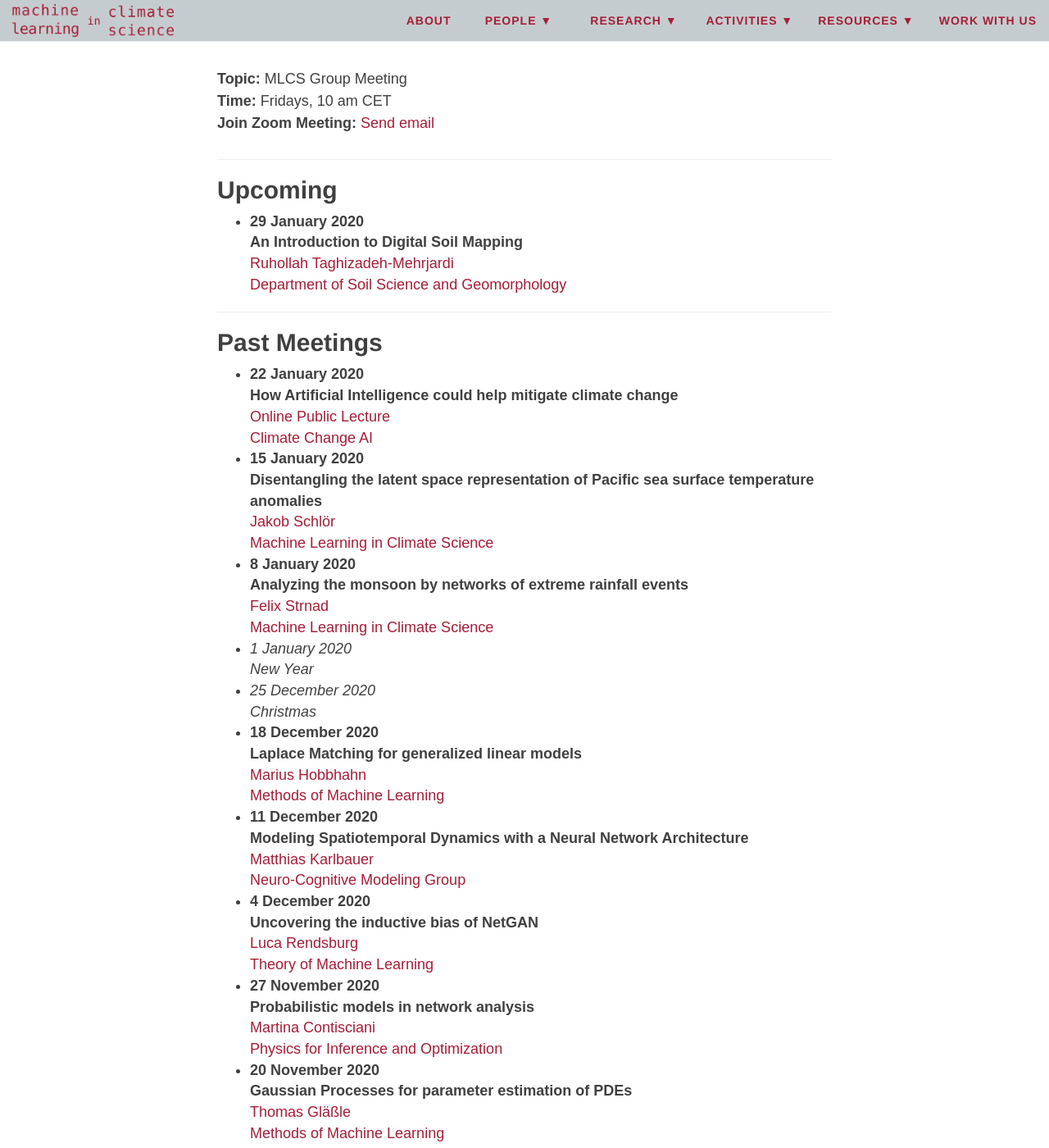
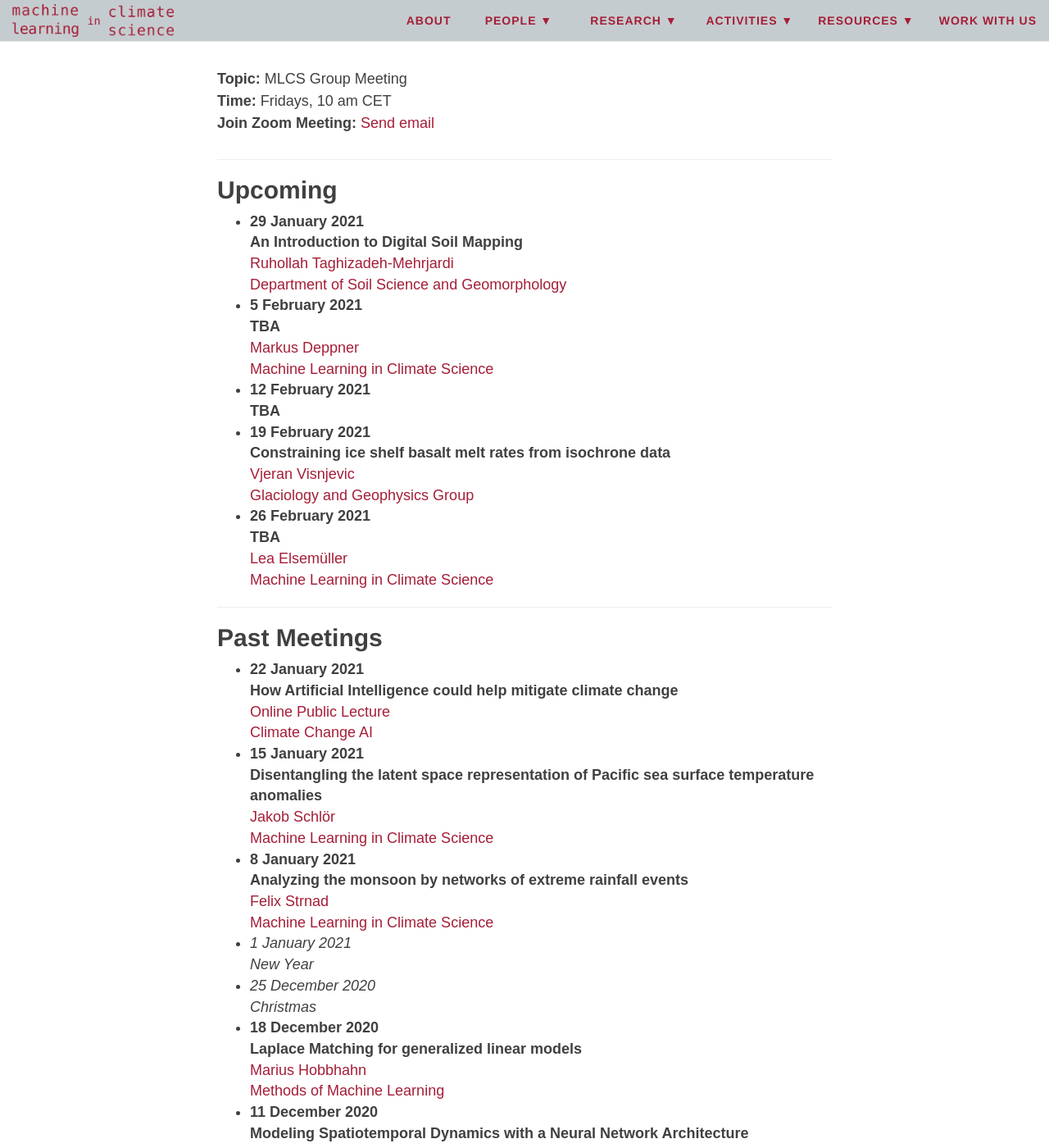
Before and after one commit to mlcs/mlcs.github.io, a Jekyll site: the page built from activities/group-meetings.md, in a window 1280 px wide and 1400 px high, scrolled down 748 px. Shown: the whole window at 82% size. Built offline with Jekyll 4.4.1, drawn with Linux system fonts in a browser that asks for light colours; nearby versions of some CDN libraries.

Commit message:
group metings -> add meetings for February

```diff
--- a/activities/group-meetings.md
+++ b/activities/group-meetings.md
@@ -24,29 +24,44 @@ meetings are entirely on Zoom.
 
 ## Upcoming
 
-+ **29 January 2020**
++ **29 January 2021**
 **An Introduction to Digital Soil Mapping**
 [Ruhollah Taghizadeh-Mehrjardi](https://uni-tuebingen.de/en/113420)
 [Department of Soil Science and Geomorphology](https://uni-tuebingen.de/en/104517)
++ **5 February 2021**
+**TBA**
+[Markus Deppner](https://machineclimate.de/people/deppner/)
+[Machine Learning in Climate Science](https://machineclimate.de/)
++ **12 February 2021**
+**TBA**
++ **19 February 2021**
+**Constraining ice shelf basalt melt rates from isochrone data**
+[Vjeran
+Visnjevic](https://www.researchgate.net/profile/Vjeran_Visnjevic)
+[Glaciology and Geophysics Group](https://uni-tuebingen.de/en/147612)
++ **26 February 2021**
+**TBA**
+[Lea Elsemüller](https://machineclimate.de/people/elsemueller/)
+[Machine Learning in Climate Science](https://machineclimate.de/)
 
 ***
 
 ## Past Meetings
 
-+ **22 January 2020**
++ **22 January 2021**
 **How Artificial Intelligence could help mitigate climate change**
 [Online Public Lecture](https://youtu.be/HEw3xhTMnp0)
 [Climate Change AI](https://www.climatechange.ai/)
-+ **15 January 2020**
++ **15 January 2021**
 **Disentangling the latent space representation of Pacific sea surface
 temperature anomalies**
 [Jakob Schlör](https://mlcs.github.io/people/schloer/)
 [Machine Learning in Climate Science](https://mlcs.github.io/about-mlcs/)
-+ **8 January 2020**
++ **8 January 2021**
 **Analyzing the monsoon by networks of extreme rainfall events**
 [Felix Strnad](https://mlcs.github.io/people/strnad/)
 [Machine Learning in Climate Science](https://mlcs.github.io/about-mlcs/)
-+ _1 January 2020_
++ _1 January 2021_
 _New Year_
 + _25 December 2020_
 _Christmas_
```
